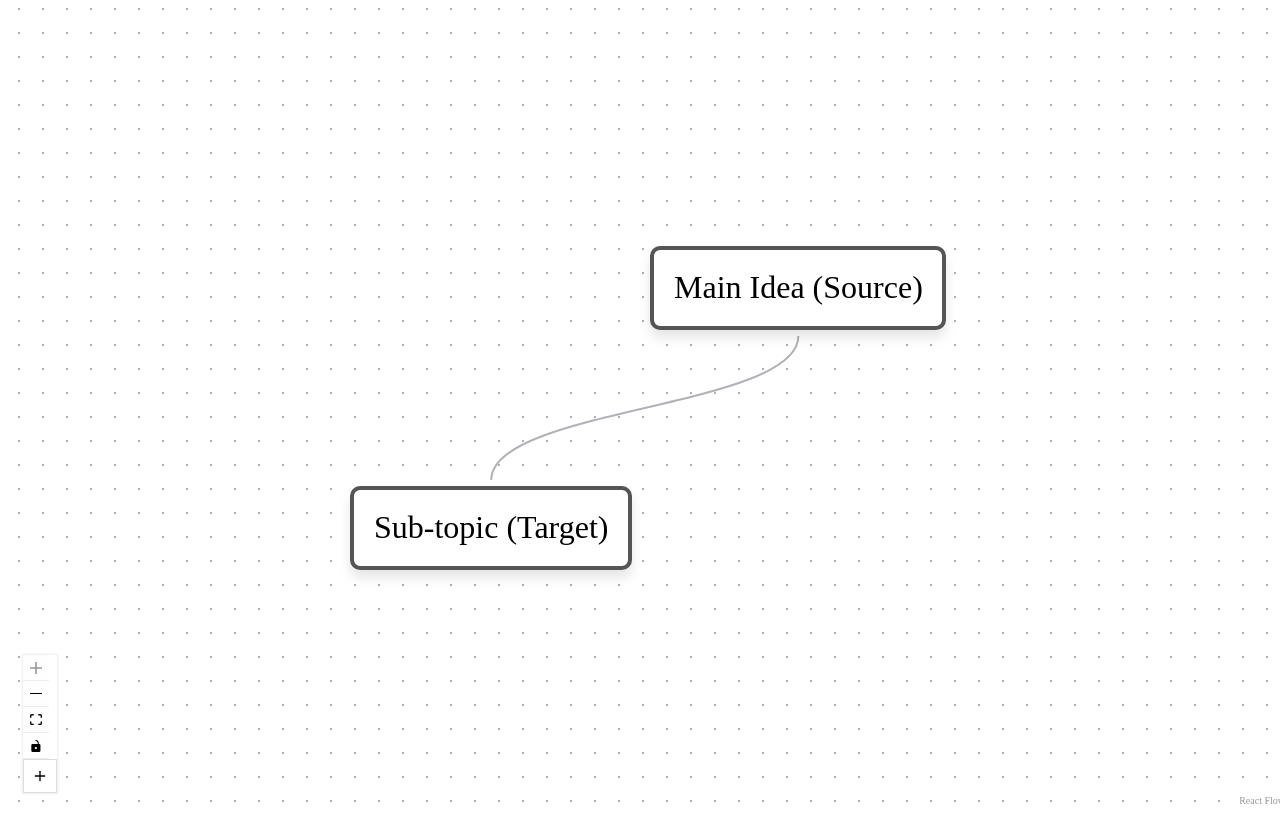
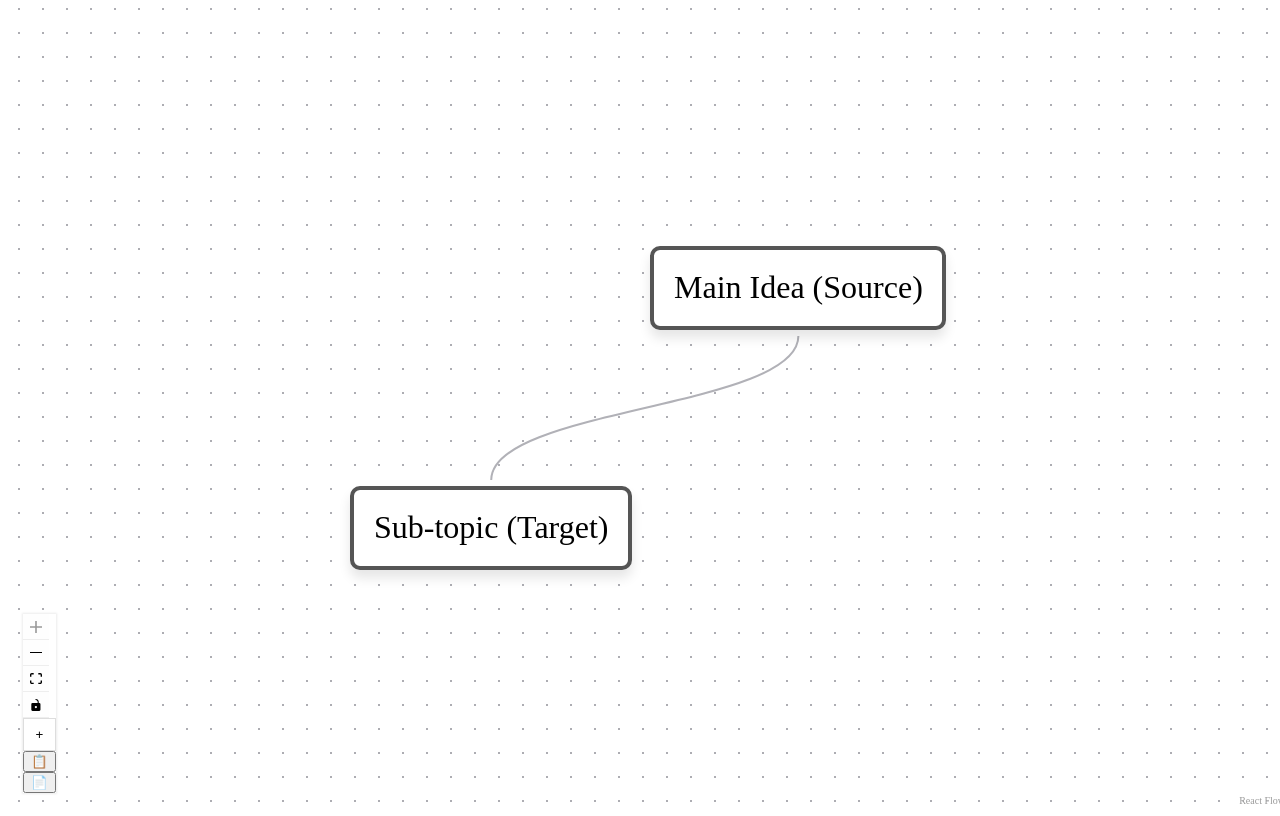
Before and after one commit to Kalyan-Koppula/SkillSync, a React (Vite) app: page / in a window 1280 px wide. Built offline with nearby package versions, Linux system fonts and the light colour scheme.

Commit message:
feat: implement copy and paste functionality in Canvas component with keyboard shortcuts

```diff
--- a/src/Canvas.jsx
+++ b/src/Canvas.jsx
@@ -1,4 +1,4 @@
-import React, { useCallback, useMemo, useRef } from 'react';
+import React, { useCallback, useMemo, useRef, useEffect } from 'react';
 import {
   ReactFlow,
   useNodesState,
@@ -7,12 +7,13 @@ import {
   Controls,
   Background,
   useViewport,
-  ConnectionMode
+  ConnectionMode,
+  useReactFlow,
 } from '@xyflow/react';
-import '@xyflow/react/dist/style.css';
 
 import CustomNode from './CustomNode';
 import './styles.css';
+import '@xyflow/react/dist/style.css';
 
 const initialNodes = [
   { id: '1', type: 'custom', data: { label: 'Main Idea (Source)' }, position: { x: 250, y: 5 } },
@@ -27,12 +28,66 @@ let id = 3;
 const getId = () => `${id++}`;
 
 function Canvas() {
-  const reactFlowWrapper = useRef(null);
   const [nodes, setNodes, onNodesChange] = useNodesState(initialNodes);
   const [edges, setEdges, onEdgesChange] = useEdgesState(initialEdges);
+  const reactFlowInstance = useReactFlow();
+  const reactFlowWrapper = useRef(null);
+  const viewport = useViewport();
 
-  // Get the current viewport state { x, y, zoom }
-  const viewport = useViewport();
+
+  // --- 1. COPY/PASTE LOGIC ---
+  const clipboard = useRef(null); // Ref to store the copied nodes
+
+  const onCopy = useCallback(() => {
+    const selectedNodes = reactFlowInstance.getNodes().filter((node) => node.selected);
+    if (selectedNodes.length > 0) {
+      clipboard.current = selectedNodes;
+      alert(`Copied ${selectedNodes.length} node(s)`);
+    }
+  }, [reactFlowInstance]);
+
+  const onPaste = useCallback(() => {
+    if (!clipboard.current || clipboard.current.length === 0) {
+      return;
+    }
+
+    const newNodes = clipboard.current.map((node) => {
+      const newNode = {
+        ...node,
+        id: getId(), // Generate a new unique ID
+        selected: true, // Make the pasted node selected
+        position: {   // Offset the position to avoid direct overlap
+          x: node.position.x + 20,
+          y: node.position.y + 20,
+        },
+      };
+      return newNode;
+    });
+
+    // Add the new nodes to the existing ones
+    setNodes((currentNodes) => [...currentNodes, ...newNodes]);
+  }, [setNodes]);
+
+  // --- 2. KEYBOARD SHORTCUTS ---
+  useEffect(() => {
+    const handleKeyDown = (event) => {
+      const isMac = navigator.platform.toUpperCase().indexOf('MAC') >= 0;
+      const isCtrlOrCmd = isMac ? event.metaKey : event.ctrlKey;
+
+      if (isCtrlOrCmd && event.key === 'c') {
+        event.preventDefault();
+        onCopy();
+      }
+      if (isCtrlOrCmd && event.key === 'v') {
+        event.preventDefault();
+        onPaste();
+      }
+    };
+
+    document.addEventListener('keydown', handleKeyDown);
+    return () => document.removeEventListener('keydown', handleKeyDown);
+  }, [onCopy, onPaste]);
+
 
   const nodeTypes = useMemo(() => ({ custom: CustomNode }), []);
   const onConnect = useCallback((params) => setEdges((eds) => addEdge(params, eds)), [setEdges]);
@@ -58,7 +113,7 @@ function Canvas() {
     setNodes((nds) => nds.concat(newNode));
   }, [viewport, setNodes]); // The dependency is now the viewport
 
-return (
+  return (
     <div style={{ width: '100vw', height: '100vh' }} ref={reactFlowWrapper}>
       <ReactFlow
         nodes={nodes}
@@ -72,17 +127,10 @@ return (
         isValidConnection={()=>true}
       >
         <Controls>
-          {/* Button no longer needs to be disabled */}
-          <button
-            onClick={onAddNode}
-            className="add-node-button"
-            title="Add Node"
-          >
-            <svg width="16" height="16" viewBox="0 0 24 24" fill="none" stroke="currentColor" strokeWidth="2" strokeLinecap="round" strokeLinejoin="round">
-              <line x1="12" y1="5" x2="12" y2="19"></line>
-              <line x1="5" y1="12" x2="19" y2="12"></line>
-            </svg>
-          </button>
+          {/* Add the Copy and Paste buttons */}
+          <button onClick={onAddNode} className="add-node-button" title="Add Node">+</button>
+          <button onClick={onCopy} title="Copy (Ctrl+C)">📋</button>
+          <button onClick={onPaste} title="Paste (Ctrl+V)">📄</button>
         </Controls>
         <Background variant="dots" gap={12} size={1} />
       </ReactFlow>
@@ -90,4 +138,7 @@ return (
   );
 }
 
+// NOTE: You need to wrap your <Canvas /> component in <ReactFlowProvider> in your main App.js or equivalent file
+// for useReactFlow() to work. Your repo already does this, which is great.
+
 export default Canvas;
--- a/src/styles.css
+++ b/src/styles.css
@@ -51,3 +51,20 @@
 .add-node-button:hover {
   background-color: #f0f0f0;
 }
+
+/* Make all control buttons look consistent */
+.react-flow__controls-button {
+  background-color: #fff;
+  border: 1px solid #ddd;
+  padding: 8px;
+  cursor: pointer;
+  width: 32px;
+  height: 32px;
+  display: flex;
+  justify-content: center;
+  align-items: center;
+}
+
+.react-flow__controls-button:hover {
+  background-color: #f0f0f0;
+}
```
